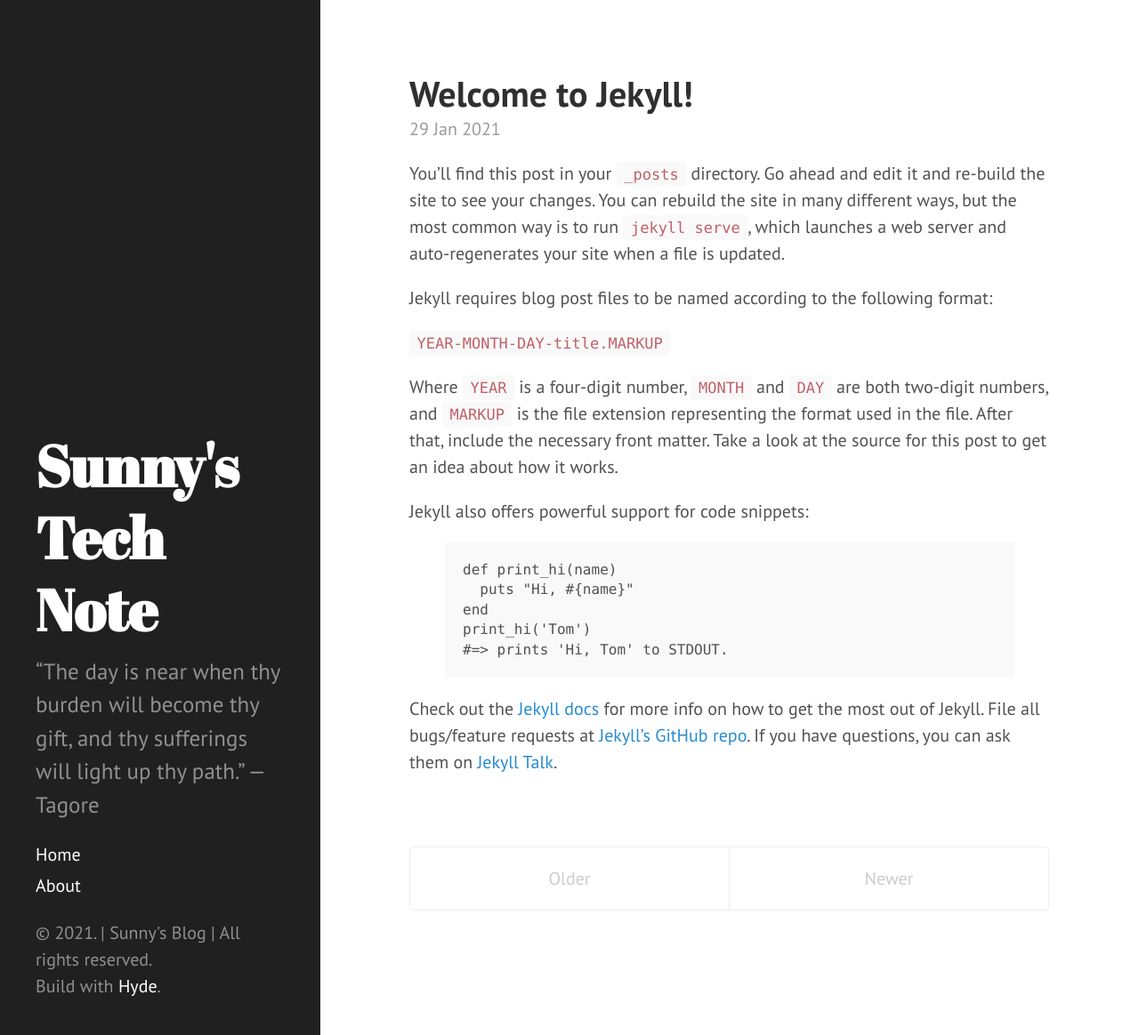
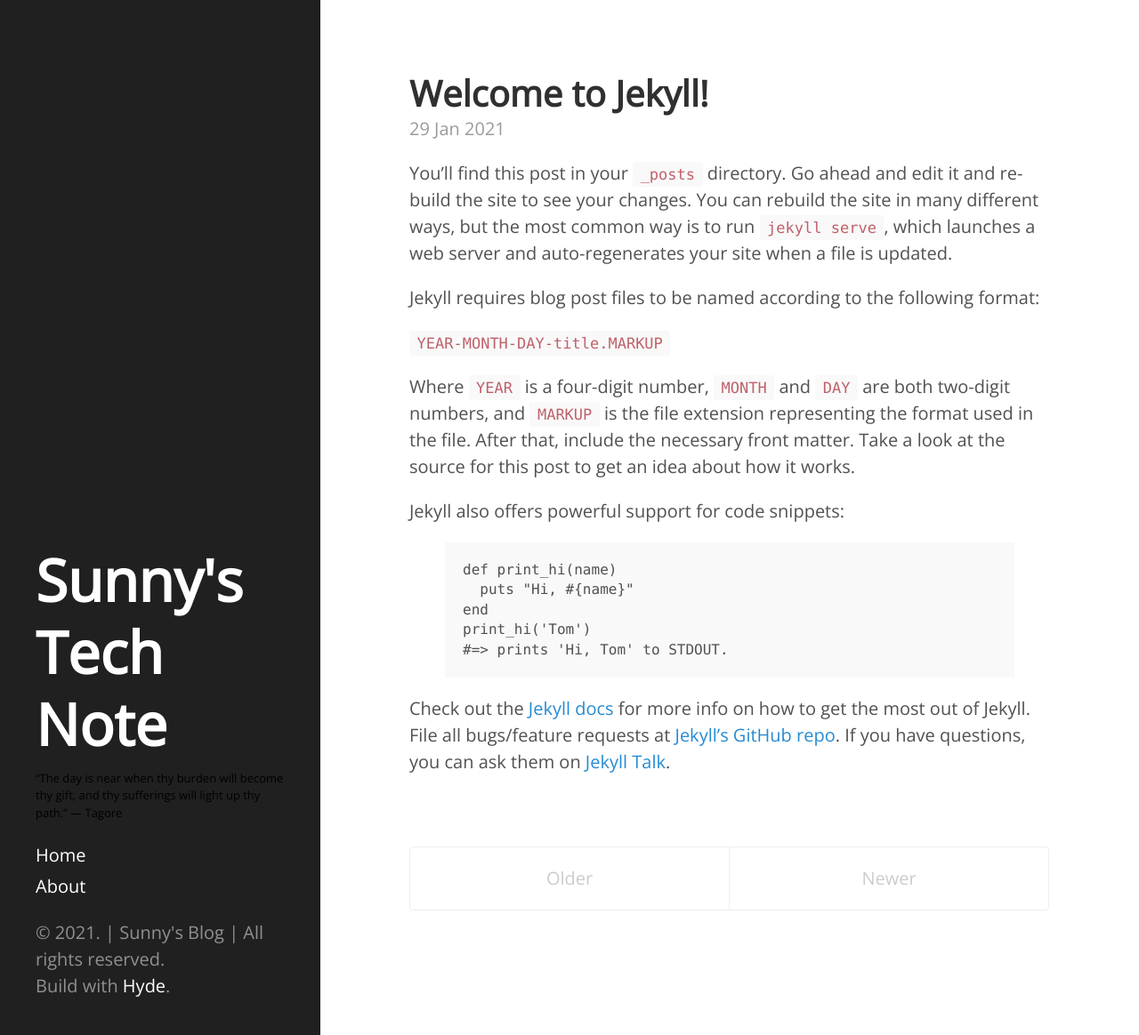
Before and after one commit to SunnySJLin/SunnySJLin.github.io, a Jekyll site: the page built from index.html, in a window 1280 px wide and 1164 px high. Shown: the whole window at 89% size. Built offline with Jekyll 4.4.1, drawn with Linux system fonts in a browser that asks for light colours; the list of posts is cut into pages by our own code.

Commit message:
Update url error and font

```diff
--- a/_config.yml
+++ b/_config.yml
@@ -12,14 +12,14 @@
 title:            Sunny's Tech Note
 tagline:          ''
 description:      '“The day is near when thy burden will become thy gift, and thy sufferings will light up thy path.” — Tagore'
-url:              http://ssjlin9999.github.io/
+url:              https://ssjlin9999.github.io/
 baseurl:          /
 paginate:         5
 
 # About/contact
 author:
   name:           'Sunny''s Blog'
-  url:            http://ssjlin9999.github.io/
+  url:            https://ssjlin9999.github.io/
 
 # Custom vars
 version:          0.1.0
--- a/_includes/head.html
+++ b/_includes/head.html
@@ -15,14 +15,15 @@
   </title>
 
   <!-- CSS -->
-  <link rel="stylesheet" href="{{ site.url }}public/css/poole.css">
-  <link rel="stylesheet" href="{{ site.url }}public/css/syntax.css">
-  <link rel="stylesheet" href="{{ site.url }}public/css/hyde.css">
-  <link rel="stylesheet" href="http://fonts.googleapis.com/css?family=PT+Sans:400,400italic,700|Abril+Fatface">
+  <link rel="stylesheet" href="{{ site.url }}/public/css/poole.css">
+  <link rel="stylesheet" href="{{ site.url }}/public/css/syntax.css">
+  <link rel="stylesheet" href="{{ site.url }}/public/css/hyde.css">
+  <!-- <link rel="stylesheet" href="http://fonts.googleapis.com/css?family=PT+Sans:400,400italic,700|Abril+Fatface"> -->
+  <link rel="stylesheet" href="https://fonts.googleapis.com/css2?family=Open+Sans:wght@300&display=swap">
 
   <!-- Icons -->
-  <link rel="apple-touch-icon-precomposed" sizes="144x144" href="{{ site.url }}public/apple-touch-icon-144-precomposed.png">
-                                 <link rel="shortcut icon" href="{{ site.url }}public/favicon.ico">
+  <link rel="apple-touch-icon-precomposed" sizes="144x144" href="{{ site.url }}/public/apple-touch-icon-144-precomposed.png">
+                                 <link rel="shortcut icon" href="{{ site.url }}/public/favicon.ico">
 
   <!-- RSS -->
   <link rel="alternate" type="application/rss+xml" title="RSS" href="/atom.xml">
--- a/_includes/sidebar.html
+++ b/_includes/sidebar.html
@@ -10,7 +10,7 @@
     </div>
 
     <nav class="sidebar-nav">
-      <a class="sidebar-nav-item{% if page.url == site.url %} active{% endif %}" href="{{ site.url }}">Home</a>
+      <a class="sidebar-nav-item" href="{{ site.url }}">Home</a>
 
       {% comment %}
         The code below dynamically generates a sidebar nav of pages with
@@ -21,7 +21,7 @@
       {% for node in pages_list %}
         {% if node.title != null %}
           {% if node.layout == "page" %}
-            <a class="sidebar-nav-item{% if page.url == node.url %} active{% endif %}" href="{{ node.url }}">{{ node.title }}</a>
+            <a class="sidebar-nav-item" href="{{ node.url }}">{{ node.title }}</a>
           {% endif %}
         {% endif %}
       {% endfor %}
--- a/public/css/hyde.css
+++ b/public/css/hyde.css
@@ -32,7 +32,7 @@
  */
 
 html {
-  font-family: "PT Sans", Helvetica, Arial, sans-serif;
+  font-family: 'Open Sans', sans-serif;
 }
 @media (min-width: 48em) {
   html {
@@ -79,7 +79,7 @@
 .sidebar-about h1 {
   color: #fff;
   margin-top: 0;
-  font-family: "Abril Fatface", serif;
+  font-family: 'Open Sans', sans-serif;
   font-size: 3.25rem;
 }
 
--- a/public/css/poole.css
+++ b/public/css/poole.css
@@ -48,7 +48,7 @@
 }
 
 html {
-  font-family: "Helvetica Neue", Helvetica, Arial, sans-serif;
+  font-family: 'Open Sans', sans-serif;
   font-size: 16px;
   line-height: 1.5;
 }
@@ -259,8 +259,21 @@
  */
 
 .lead {
-  font-size: 1.25rem;
+  font-size: small;
   font-weight: 300;
+  color: #000;
+}
+.copyright {
+  font-size: small;
+  font-weight: 300;
+  color: #fff;
+}
+a.copyright:hover,
+a.copyright:focus {
+  text-decoration: underline;
+}
+.copyright.active {
+  font-weight: bold;
 }
 
 
@@ -389,7 +402,7 @@
   overflow: hidden; /* clearfix */
   margin-left: -1rem;
   margin-right: -1rem;
-  font-family: "PT Sans", Helvetica, Arial, sans-serif;
+  font-family: 'Open Sans', sans-serif;
   color: #ccc;
   text-align: center;
 }
```
